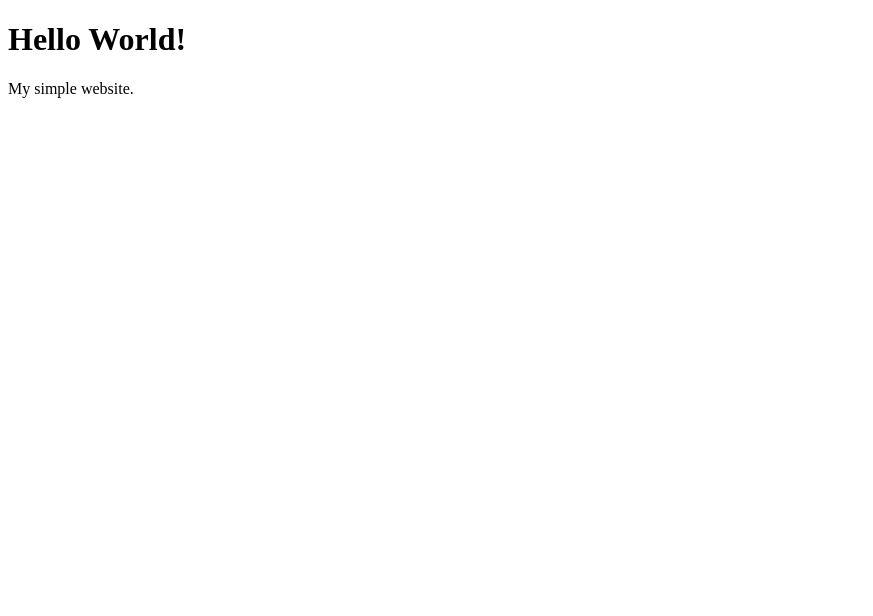
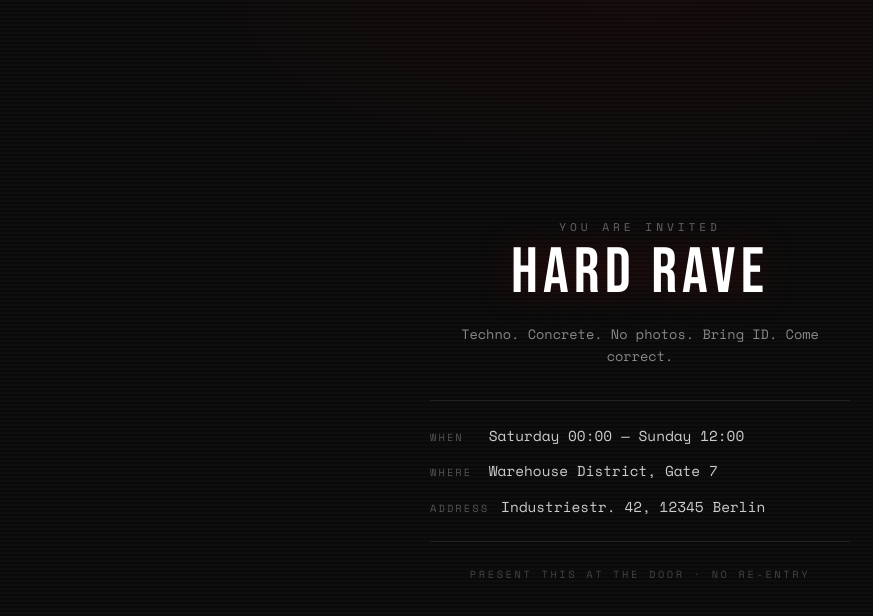
Before and after one commit to Bromus/LoRFID, a plain HTML site: page index.html in a window 1280 px wide. Shown: the whole page, without its empty margins (0-873 px from the left). Drawn offline with nearby package versions, Linux system fonts and the light colour scheme.

Commit message:
Rave invite page - Berghain style

```diff
--- a/index.html
+++ b/index.html
@@ -3,10 +3,145 @@
 <head>
   <meta charset="UTF-8">
   <meta name="viewport" content="width=device-width, initial-scale=1.0">
-  <title>My Site</title>
+  <title>Invitation</title>
+  <link rel="preconnect" href="https://fonts.googleapis.com">
+  <link rel="preconnect" href="https://fonts.gstatic.com" crossorigin>
+  <link href="https://fonts.googleapis.com/css2?family=Bebas+Neue&family=Space+Mono:wght@400;700&display=swap" rel="stylesheet">
+  <style>
+    * {
+      margin: 0;
+      padding: 0;
+      box-sizing: border-box;
+    }
+    html {
+      height: 100%;
+      background: #0a0a0a;
+    }
+    body {
+      min-height: 100%;
+      font-family: "Space Mono", monospace;
+      background: #0a0a0a;
+      color: #e0e0e0;
+      display: flex;
+      flex-direction: column;
+      align-items: center;
+      justify-content: center;
+      padding: 1.5rem;
+      position: relative;
+      overflow-x: hidden;
+    }
+    body::before {
+      content: "";
+      position: fixed;
+      inset: 0;
+      background:
+        radial-gradient(ellipse 80% 50% at 50% 0%, rgba(120, 0, 0, 0.08) 0%, transparent 50%),
+        repeating-linear-gradient(
+          0deg,
+          transparent,
+          transparent 2px,
+          rgba(255,255,255,0.02) 2px,
+          rgba(255,255,255,0.02) 4px
+        );
+      pointer-events: none;
+      z-index: 0;
+    }
+    .invite {
+      position: relative;
+      z-index: 1;
+      max-width: 420px;
+      width: 100%;
+      text-align: center;
+      animation: fadeUp 1s ease-out;
+    }
+    @keyframes fadeUp {
+      from {
+        opacity: 0;
+        transform: translateY(24px);
+      }
+      to {
+        opacity: 1;
+        transform: translateY(0);
+      }
+    }
+    .label {
+      font-size: 0.7rem;
+      letter-spacing: 0.35em;
+      text-transform: uppercase;
+      color: #666;
+      margin-bottom: 0.5rem;
+    }
+    h1 {
+      font-family: "Bebas Neue", sans-serif;
+      font-size: clamp(2.5rem, 12vw, 4rem);
+      font-weight: 400;
+      letter-spacing: 0.08em;
+      color: #fff;
+      line-height: 0.95;
+      margin-bottom: 1.25rem;
+      text-shadow: 0 0 40px rgba(180, 0, 0, 0.3);
+    }
+    .tagline {
+      font-size: 0.85rem;
+      color: #888;
+      margin-bottom: 2rem;
+      line-height: 1.6;
+    }
+    .details {
+      text-align: left;
+      border-top: 1px solid #222;
+      border-bottom: 1px solid #222;
+      padding: 1.5rem 0;
+      margin-bottom: 1.5rem;
+    }
+    .detail-row {
+      display: flex;
+      align-items: baseline;
+      gap: 0.75rem;
+      margin-bottom: 0.9rem;
+    }
+    .detail-row:last-child {
+      margin-bottom: 0;
+    }
+    .detail-row .key {
+      font-size: 0.65rem;
+      letter-spacing: 0.2em;
+      text-transform: uppercase;
+      color: #555;
+      min-width: 4.5em;
+    }
+    .detail-row .value {
+      font-size: 0.9rem;
+      color: #ccc;
+    }
+    .foot {
+      font-size: 0.65rem;
+      letter-spacing: 0.25em;
+      text-transform: uppercase;
+      color: #444;
+    }
+  </style>
 </head>
 <body>
-  <h1>Hello World!</h1>
-  <p>My simple website.</p>
+  <div class="invite">
+    <p class="label">You are invited</p>
+    <h1>HARD RAVE</h1>
+    <p class="tagline">Techno. Concrete. No photos. Bring ID. Come correct.</p>
+    <div class="details">
+      <div class="detail-row">
+        <span class="key">When</span>
+        <span class="value">Saturday 00:00 — Sunday 12:00</span>
+      </div>
+      <div class="detail-row">
+        <span class="key">Where</span>
+        <span class="value">Warehouse District, Gate 7</span>
+      </div>
+      <div class="detail-row">
+        <span class="key">Address</span>
+        <span class="value">Industriestr. 42, 12345 Berlin</span>
+      </div>
+    </div>
+    <p class="foot">Present this at the door · No re-entry</p>
+  </div>
 </body>
 </html>
```
